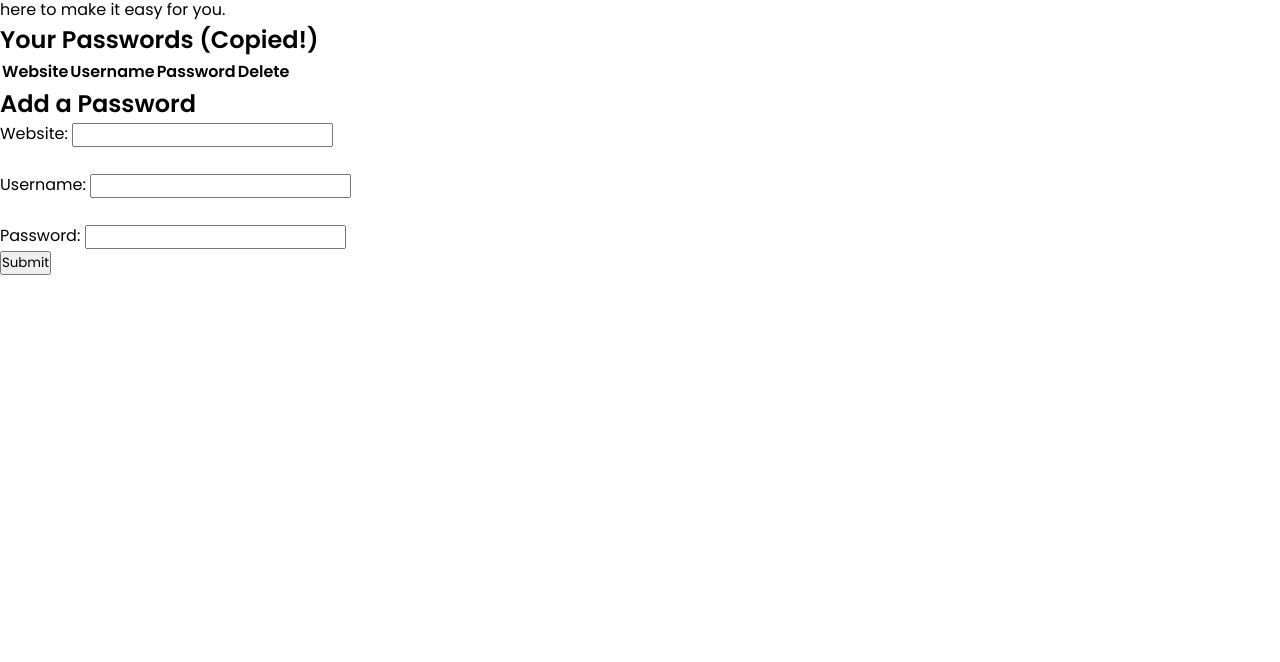
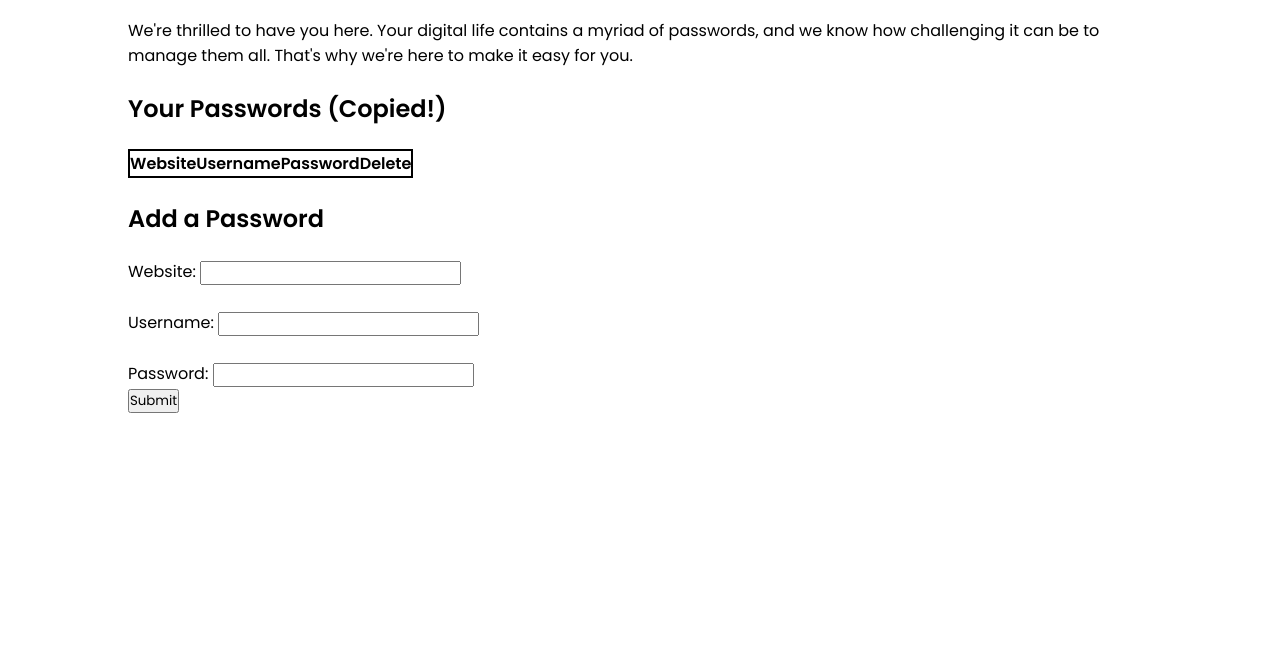
Before and after one commit to Harjot2552/password-manager, a plain HTML site: page index.html in a window 1280 px wide. Shown: the part 138-800 px from the top of the page. Drawn offline with Linux system fonts and the light colour scheme.

Commit message:
styled the table

```diff
--- a/style.css
+++ b/style.css
@@ -40,3 +40,19 @@ ul > li:hover{
     color: white;
 
 }
+
+
+table, td, tr{
+    border: 2px solid black;
+    border-collapse: collapse;
+    padding: 5px 13px;
+}
+
+.container {
+    max-width: 80vw;
+    margin: 23px auto;
+}
+
+h1, h2, h3 {
+    margin: 23px 0;
+}
```
